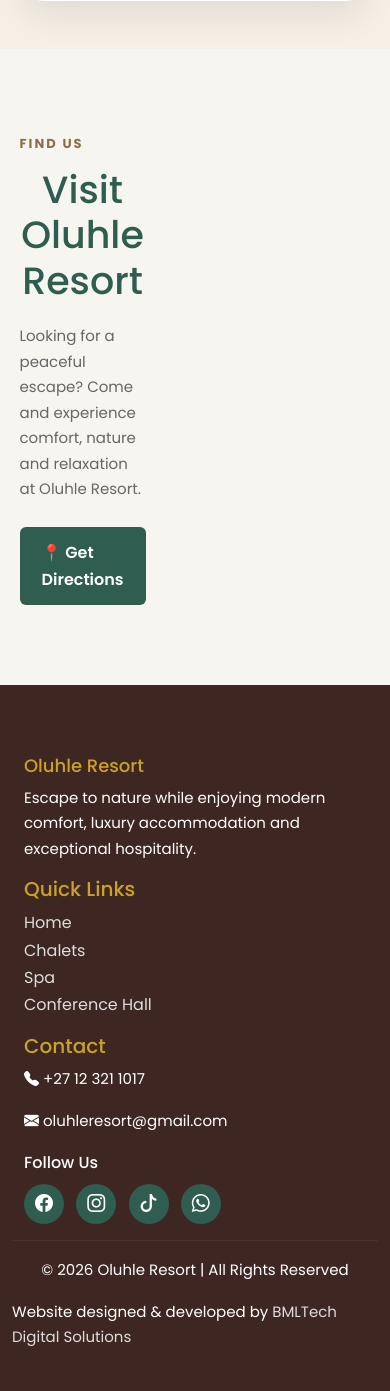
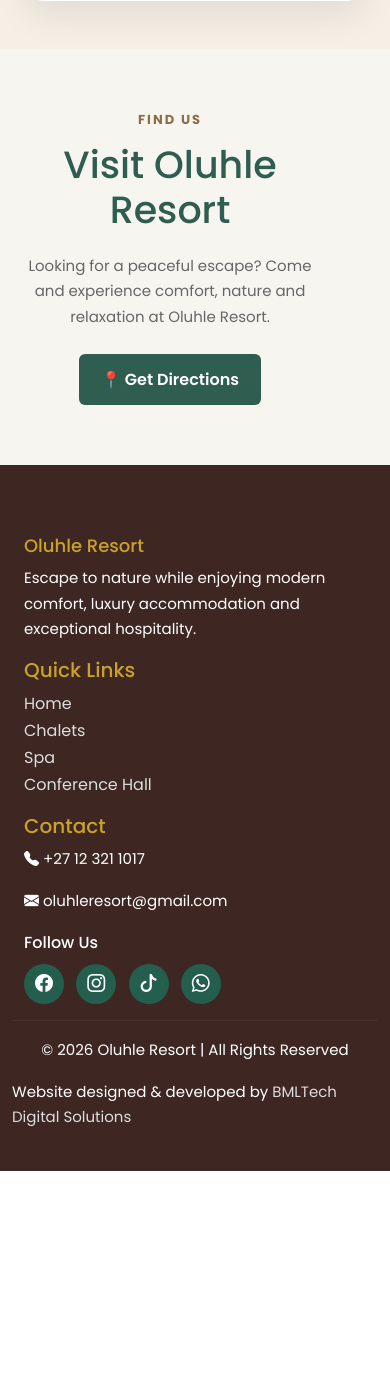
Before and after one commit to BonoloLekay/Oluhle_website, a Flask app: page /booking-request in a window 390 px wide. Shown: the part 1108-2499 px from the top of the page. After the commit the page ends 2279 px from the top, so only its background shows below. Run offline with Flask 3, Linux system fonts and the light colour scheme.

Commit message:
Center location section on mobile

```diff
--- a/app/static/css/styles.css
+++ b/app/static/css/styles.css
@@ -1187,6 +1187,57 @@ textarea {
 }
 
 /* =========================
+   LOCATION - MOBILE
+========================= */
+
+@media (max-width: 600px) {
+  .location-section {
+    width: 100%;
+    padding: 60px 20px;
+    text-align: center;
+  }
+
+  .location-container {
+    width: 100%;
+    display: flex;
+    justify-content: center;
+    align-items: center;
+  }
+
+  .location-content {
+    width: 100%;
+    max-width: 500px;
+    margin: 0 auto;
+    text-align: center;
+  }
+
+  .location-subtitle {
+    display: block;
+    text-align: center;
+    margin-bottom: 10px;
+  }
+
+  .location-content h2 {
+    text-align: center;
+    margin-left: auto;
+    margin-right: auto;
+  }
+
+  .location-content p {
+    max-width: 400px;
+    margin: 0 auto 25px;
+    text-align: center;
+  }
+
+  .directions-button {
+    display: inline-flex;
+    align-items: center;
+    justify-content: center;
+    margin: 0 auto;
+  }
+}
+
+/* =========================
    FLIP CARD
 ========================= */
 
@@ -1212,7 +1263,6 @@ textarea {
   transform: rotateY(180deg);
 }
 
-
 /* =========================
    FRONT & BACK
 ========================= */
@@ -1233,7 +1283,6 @@ textarea {
   box-shadow: 0 8px 25px rgba(0, 0, 0, 0.12);
 }
 
-
 /* =========================
    FRONT
 ========================= */
@@ -1258,10 +1307,7 @@ textarea {
 
   padding: 30px 20px 25px;
 
-    background: linear-gradient(
-        transparent,
-        rgba(0, 0, 0, 0.8)
-    );
+  background: linear-gradient(transparent, rgba(0, 0, 0, 0.8));
 
   color: white;
 }
@@ -1285,7 +1331,6 @@ textarea {
   opacity: 0.9;
 }
 
-
 /* =========================
    BACK
 ========================= */
@@ -1304,7 +1349,6 @@ textarea {
   color: #2f5d50;
   margin-bottom: 15px;
 }
-
 
 /* =========================
    MINI GALLERY
@@ -1403,7 +1447,6 @@ textarea {
 }
 
 @media (max-width: 600px) {
-
   .chalet-photo-scroll {
     gap: 10px;
   }
@@ -1412,9 +1455,7 @@ textarea {
     flex: 0 0 200px;
     height: 210px;
   }
-
-}
-
+}
 
 /* =========================
    EXPERIENCES
@@ -1440,7 +1481,6 @@ textarea {
   color: #777;
 }
 
-
 /* =========================
    EXPERIENCE CARD
 ========================= */
@@ -1454,7 +1494,8 @@ textarea {
 
   box-shadow: 0 8px 25px rgba(0, 0, 0, 0.08);
 
-    transition: transform 0.3s ease,
+  transition:
+    transform 0.3s ease,
     box-shadow 0.3s ease;
 }
 
@@ -1464,7 +1505,6 @@ textarea {
   box-shadow: 0 12px 30px rgba(0, 0, 0, 0.12);
 }
 
-
 /* =========================
    MAIN IMAGE
 ========================= */
@@ -1483,7 +1523,6 @@ textarea {
 
   display: block;
 }
-
 
 /* =========================
    CONTENT
@@ -1512,7 +1551,6 @@ textarea {
   margin-bottom: 18px;
 }
 
-
 /* =========================
    PHOTO SCROLL
 ========================= */
@@ -1543,7 +1581,6 @@ textarea {
   border-radius: 8px;
 }
 
-
 /* Scrollbar */
 
 .experience-gallery::-webkit-scrollbar {
@@ -1556,7 +1593,6 @@ textarea {
   border-radius: 10px;
 }
 
-
 /* Hint */
 
 .experience-scroll {
@@ -1569,13 +1605,11 @@ textarea {
   margin-top: 5px;
 }
 
-
 /* =========================
    MOBILE
 ========================= */
 
 @media (max-width: 600px) {
-
   .experiences-section {
     padding: 60px 15px;
   }
@@ -1598,7 +1632,6 @@ textarea {
     width: 125px;
     height: 90px;
   }
-
 }
 
 .experience-details {
@@ -1639,7 +1672,7 @@ textarea {
 
   border-radius: 50%;
 
-    background-color: #2f5d50;
+  background-color: #245e4d;
 
   color: #ffffff;
 
```
Lines whose indentation alone changed are shown as unchanged.
